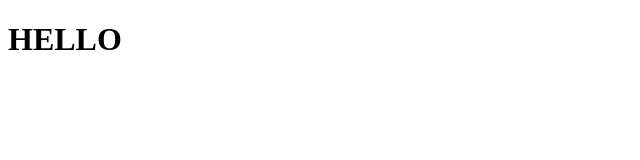
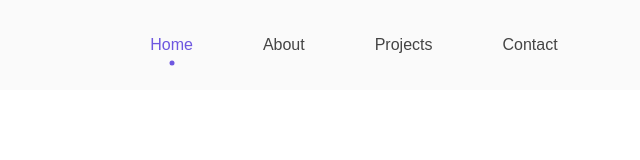
Before and after one commit to DanielMoreira45/DanielMoreira45.github.io, a plain HTML site: page index.html in a window 1280 px wide. Shown: the whole page, without its empty margins (0-640 px from the left). Drawn offline with Linux system fonts and the light colour scheme.

Commit message:
Add NavBar

```diff
--- a/index.html
+++ b/index.html
@@ -2,9 +2,37 @@
 <html lang="fr">
 <head>
     <meta charset="UTF-8">
+    <link rel="stylesheet" href="styleindex.css">
     <title>FF</title>
 </head>
 <body>
+    <header>
+        <nav>
+            <div class="nav-menu" id="myNavMenu">
+                <ul class="nav_menu_list">
+                    <li class="nav_list">
+                        <a href="#" class="nav-link active-link">Home</a>
+                        <div class="circle"></div>
+                    </li>
+                    <li class="nav_list">
+                        <a href="#" class="nav-link">About</a>
+                        <div class="circle"></div>
+                    </li>
+                    <li class="nav_list">
+                        <a href="#" class="nav-link">Projects</a>
+                        <div class="circle"></div>
+                    </li>
+                    <li class="nav_list">
+                        <a href="#" class="nav-link">Contact</a>
+                        <div class="circle"></div>
+                    </li>
+                </ul>
+            </div>
+            <div class="nav-menu-btn">
+                <i class="uil uil-bars" onclick="myMenuFunction()"></i>
+            </div>
+        </nav>
+    </header>
     <H1>HELLO</H1>
 </body>
 </html>
--- /dev/null
+++ b/styleindex.css
@@ -0,0 +1,70 @@
+:root{
+    --body-color: rgb(250, 250, 250);
+    --color-white: rgb(255, 255, 255);
+
+    --text-color-second: rgb(68, 68, 68);
+    --text-color-third: rgb(30, 159, 171);
+
+    --first-color: rgb(110, 87, 224);
+    --first-color-hover: rgb(40, 91, 212);
+
+    --second-color: rgb(110, 87, 224);
+    --third-color: rgb(192, 166, 49);
+    --first-shadow-color: rgba(0, 0, 0, 0.1);
+
+}
+*{
+    margin: 0;
+    padding: 0;
+    box-sizing: border-box;
+    font-family: 'Poppins', sans-serif;
+}
+nav{
+    position: fixed;
+    display: flex;
+    justify-content: space-between;
+    width: 100%;
+    height: 90px;
+    line-height: 90px;
+    background: var(--body-color);
+    padding-inline: 9vw;
+    transition: .3s;
+    z-index: 100;
+}
+.nav-menu, .nav_menu_list{
+    display: flex;
+}
+.nav-menu .nav_list{
+    list-style: none;
+    position: relative;
+}
+.nav-link{
+    text-decoration: none;
+    color: var(--text-color-second);
+    font-weight: 500;
+    padding-inline: 15px;
+    margin-inline: 20px;
+}
+.nav-menu-btn{
+    display: none;
+}
+.nav-menu-btn i{
+    font-size: 28px;
+    cursor: pointer;
+}
+.active-link{
+    position: relative;
+    color: var(--first-color);
+    transition: .3;
+}
+.active-link::after{
+    content: '';
+    position: absolute;
+    left: 50%;
+    bottom: -15px;
+    transform: translate(-50%, -50%);
+    width: 5px;
+    height: 5px;
+    background: var(--first-color);
+    border-radius: 50%;
+}
```
